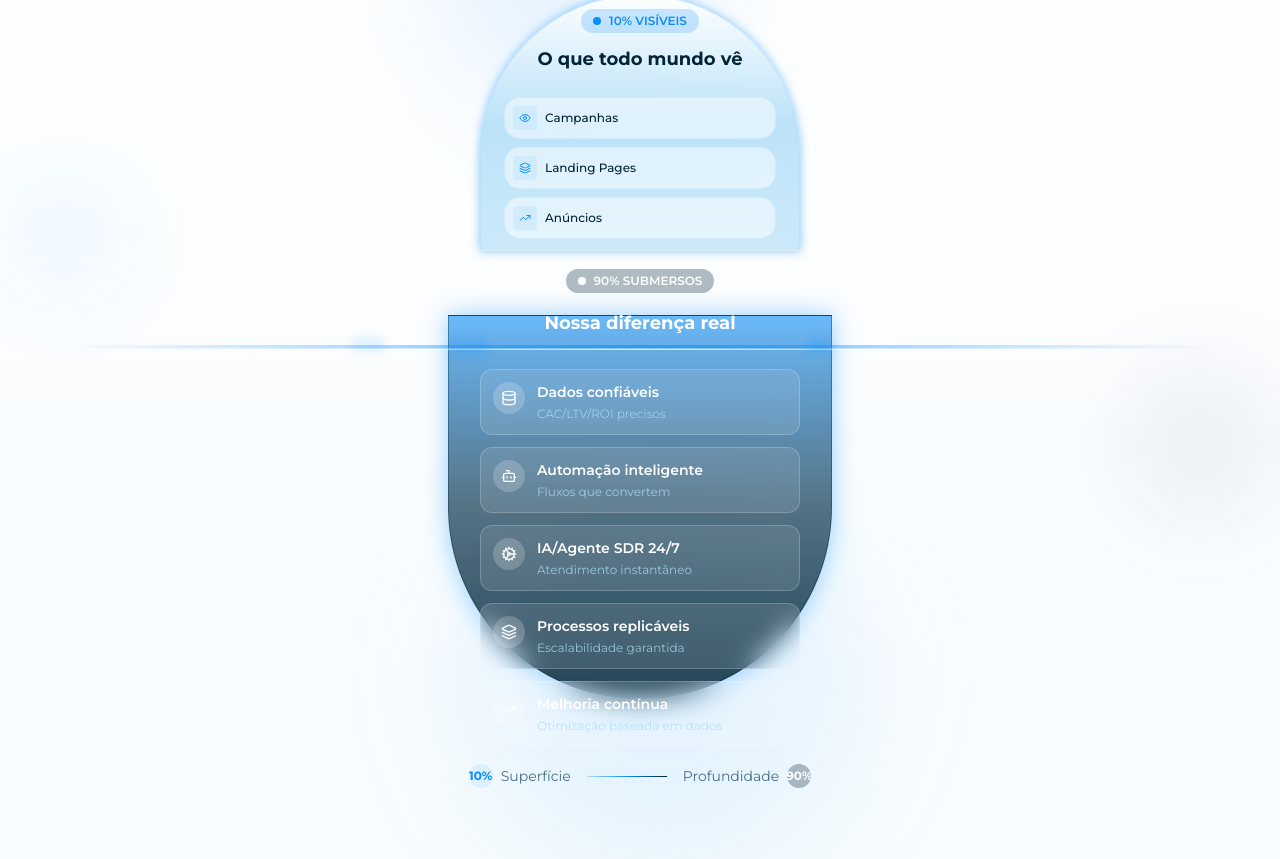
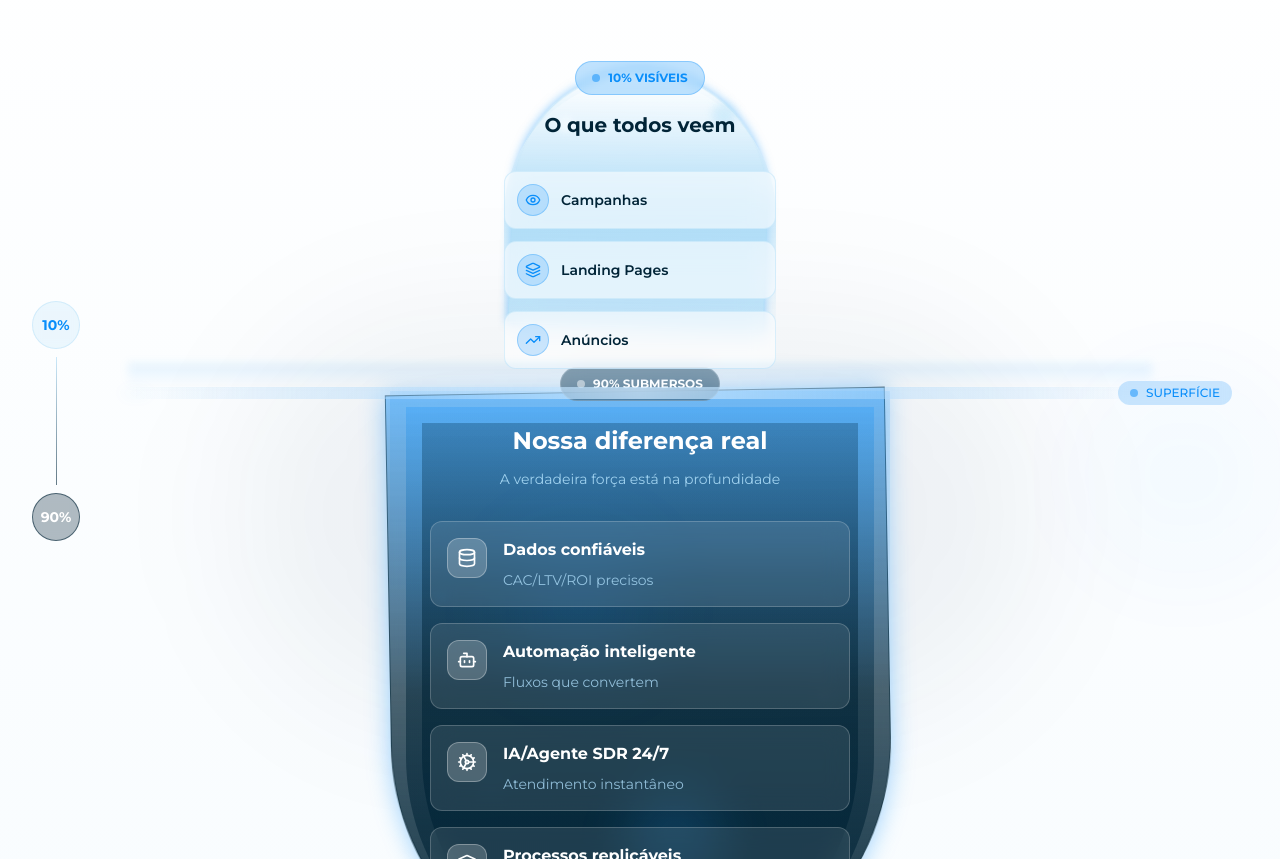
Before and after one commit to oguidomingos/iceberg-growth-engine, a React (Vite) app: page / in a window 1280 px wide. Shown: the part 1681-2540 px from the top of the page. Built offline with nearby package versions, Linux system fonts and the light colour scheme.

Commit message:
Refine Method Section

```diff
--- a/src/components/MethodSection.tsx
+++ b/src/components/MethodSection.tsx
@@ -16,68 +16,91 @@ const MethodSection = () => {
   ];
 
   return (
-    <section id="metodo" className="py-20 bg-gradient-ice relative overflow-hidden">
-      {/* Background elements */}
+    <section id="metodo" className="py-20 bg-gradient-ice relative overflow-hidden min-h-screen flex items-center">
+      {/* Animated background elements */}
       <div className="absolute inset-0">
-        <div className="absolute top-0 left-1/3 w-72 h-72 bg-ice-accent/10 rounded-full blur-3xl"></div>
-        <div className="absolute bottom-0 right-1/3 w-96 h-96 bg-ice-mid/10 rounded-full blur-3xl"></div>
+        <div className="absolute top-1/4 left-1/4 w-96 h-96 bg-ice-accent/8 rounded-full blur-3xl animate-pulse"></div>
+        <div className="absolute bottom-1/4 right-1/4 w-[500px] h-[500px] bg-ice-mid/6 rounded-full blur-3xl animate-pulse delay-1000"></div>
+        <div className="absolute top-1/2 left-1/2 transform -translate-x-1/2 -translate-y-1/2 w-[800px] h-[400px] bg-ice-dark/5 rounded-full blur-3xl"></div>
       </div>
 
       <div className="container mx-auto px-4 lg:px-8 relative z-10">
-        <div className="text-center mb-16">
-          <h2 className="font-montserrat font-bold text-3xl lg:text-4xl text-ice-dark mb-6">
+        <div className="text-center mb-20">
+          <h2 className="font-montserrat font-bold text-4xl lg:text-5xl text-ice-dark mb-6">
             A diferença está nos{" "}
             <span className="text-transparent bg-gradient-deep bg-clip-text">
               90% invisíveis
             </span>
           </h2>
+          <p className="font-montserrat text-lg text-muted-foreground max-w-2xl mx-auto">
+            Como um iceberg, o que realmente importa está abaixo da superfície
+          </p>
         </div>
 
         {/* Iceberg Visual Container */}
-        <div className="relative max-w-6xl mx-auto">
-          {/* Water Line Effect */}
-          <div className="absolute left-0 right-0 top-1/2 transform -translate-y-1/2 z-20">
-            <div className="h-1 bg-gradient-to-r from-transparent via-ice-accent/60 to-transparent"></div>
-            <div className="h-px bg-gradient-to-r from-transparent via-white/80 to-transparent"></div>
-            {/* Water ripples */}
-            <div className="absolute -top-2 left-1/4 w-8 h-4 bg-ice-accent/20 rounded-full blur-sm animate-pulse"></div>
-            <div className="absolute -top-1 right-1/3 w-6 h-3 bg-ice-accent/30 rounded-full blur-sm animate-pulse delay-300"></div>
-            <div className="absolute -bottom-2 left-1/3 w-10 h-5 bg-ice-accent/15 rounded-full blur-sm animate-pulse delay-700"></div>
+        <div className="relative max-w-5xl mx-auto">
+          {/* Animated Water Surface */}
+          <div className="absolute left-0 right-0 top-[35%] transform -translate-y-1/2 z-30">
+            {/* Main water line */}
+            <div className="relative h-3 bg-gradient-to-r from-transparent via-ice-accent/40 to-transparent">
+              <div className="absolute inset-0 bg-gradient-to-r from-transparent via-white/60 to-transparent"></div>
+
+              {/* Animated water ripples */}
+              <div className="absolute -top-1 left-1/6 w-6 h-2 bg-ice-accent/30 rounded-full blur-sm animate-ping"></div>
+              <div className="absolute top-1 right-1/5 w-4 h-1 bg-ice-mid/40 rounded-full blur-sm animate-ping delay-500"></div>
+              <div className="absolute -bottom-1 left-2/3 w-8 h-3 bg-ice-accent/20 rounded-full blur-sm animate-ping delay-1000"></div>
+
+              {/* Water surface reflection */}
+              <div className="absolute -top-6 left-0 right-0 h-6 bg-gradient-to-b from-ice-accent/10 to-transparent blur-sm"></div>
+            </div>
+
+            {/* Water label */}
+            <div className="absolute -right-20 top-1/2 transform -translate-y-1/2">
+              <div className="flex items-center gap-2 bg-ice-accent/20 rounded-full px-3 py-1 backdrop-blur-sm">
+                <div className="w-2 h-2 bg-ice-accent rounded-full animate-pulse"></div>
+                <span className="font-montserrat font-medium text-xs text-ice-accent">SUPERFÍCIE</span>
+              </div>
+            </div>
           </div>
 
           {/* Iceberg Structure */}
           <div className="relative">
             {/* Above Water - 10% Visible */}
-            <div className="relative z-10 pb-8">
-              {/* Iceberg Top Part */}
-              <div className="relative mx-auto w-80 h-64">
-                {/* Main iceberg shape - top */}
-                <div className="absolute inset-0 bg-gradient-to-b from-white/90 via-ice-light/80 to-ice-light/60 rounded-t-full border border-ice-light/40 shadow-glow-border-primary backdrop-blur-md"></div>
+            <div className="relative z-20 pb-4">
+              <div className="relative mx-auto w-80 h-72">
+                {/* Iceberg tip - realistic shape */}
+                <div className="absolute inset-x-8 top-0 bottom-8 bg-gradient-to-b from-white via-ice-light/90 to-ice-light/70 rounded-t-full border border-ice-light/50 shadow-glow-border-primary backdrop-blur-lg transform rotate-2"></div>
+                <div className="absolute inset-x-6 top-2 bottom-6 bg-gradient-to-b from-white/80 via-ice-light/60 to-transparent rounded-t-full"></div>
+
+                {/* Ice texture effects */}
+                <div className="absolute top-4 left-12 w-4 h-4 bg-white/60 rounded-full blur-sm"></div>
+                <div className="absolute top-8 right-16 w-6 h-6 bg-ice-light/40 rounded-full blur-sm"></div>
+                <div className="absolute top-12 left-20 w-3 h-3 bg-white/80 rounded-full blur-sm"></div>
 
                 {/* Content overlay */}
-                <div className="absolute inset-0 p-6 flex flex-col justify-center">
-                  <div className="text-center mb-4">
-                    <div className="inline-flex items-center gap-2 bg-ice-accent/20 rounded-full px-3 py-1 mb-3">
-                      <div className="w-2 h-2 bg-ice-accent rounded-full"></div>
-                      <span className="font-montserrat font-semibold text-xs text-ice-accent">10% VISÍVEIS</span>
+                <div className="absolute inset-0 p-6 flex flex-col justify-center z-10">
+                  <div className="text-center mb-6">
+                    <div className="inline-flex items-center gap-2 bg-ice-accent/25 rounded-full px-4 py-2 mb-4 backdrop-blur-sm border border-ice-accent/30">
+                      <div className="w-2 h-2 bg-ice-accent rounded-full animate-pulse"></div>
+                      <span className="font-montserrat font-bold text-xs text-ice-accent">10% VISÍVEIS</span>
                     </div>
-                    <h3 className="font-montserrat font-bold text-lg text-ice-dark mb-2">
-                      O que todo mundo vê
+                    <h3 className="font-montserrat font-bold text-xl text-ice-dark mb-2">
+                      O que todos veem
                     </h3>
                   </div>
 
-                  <div className="space-y-2">
+                  <div className="space-y-3">
                     {visibleItems.map((item, index) => {
                       const IconComponent = item.icon;
                       return (
                         <div
                           key={index}
-                          className="flex items-center gap-2 p-2 rounded-lg bg-white/50 backdrop-blur-sm border border-ice-light/30"
+                          className="flex items-center gap-3 p-3 rounded-xl bg-white/60 backdrop-blur-md border border-ice-light/40 shadow-glow-border-primary/50 hover:shadow-glow-border-primary transition-all duration-300 hover:scale-105"
                         >
-                          <div className="w-6 h-6 rounded bg-ice-light/30 flex items-center justify-center">
-                            <IconComponent className="w-3 h-3 text-ice-accent" />
+                          <div className="w-8 h-8 rounded-lg bg-ice-accent/20 flex items-center justify-center border border-ice-accent/30">
+                            <IconComponent className="w-4 h-4 text-ice-accent" />
                           </div>
-                          <span className="font-montserrat font-medium text-xs text-ice-dark">{item.label}</span>
+                          <span className="font-montserrat font-semibold text-sm text-ice-dark">{item.label}</span>
                         </div>
                       );
                     })}
@@ -87,44 +110,55 @@ const MethodSection = () => {
             </div>
 
             {/* Below Water - 90% Hidden */}
-            <div className="relative z-5 pt-8">
-              {/* Iceberg Bottom Part - Much Larger */}
-              <div className="relative mx-auto w-96 h-96">
-                {/* Main iceberg shape - bottom (wider and deeper) */}
-                <div className="absolute inset-0 bg-gradient-to-b from-ice-mid/70 via-ice-dark/60 to-ice-dark/80 rounded-b-full border border-ice-dark/40 shadow-glow-accent backdrop-blur-md"></div>
+            <div className="relative z-10 pt-4">
+              <div className="relative mx-auto w-[500px] h-[600px]">
+                {/* Massive underwater iceberg - more realistic proportions */}
+                <div className="absolute inset-0 bg-gradient-to-b from-ice-mid/60 via-ice-dark/70 to-ice-dark/90 rounded-b-full border border-ice-dark/50 shadow-glow-accent backdrop-blur-lg transform -rotate-1"></div>
+                <div className="absolute inset-x-4 top-4 bottom-0 bg-gradient-to-b from-ice-mid/40 via-ice-dark/50 to-ice-dark/70 rounded-b-full"></div>
+                <div className="absolute inset-x-8 top-8 bottom-4 bg-gradient-to-b from-ice-dark/30 via-ice-dark/60 to-ice-dark/80 rounded-b-full"></div>
 
-                {/* Underwater effect overlay */}
-                <div className="absolute inset-0 bg-gradient-to-b from-ice-accent/10 to-ice-dark/20 rounded-b-full"></div>
+                {/* Underwater lighting effects */}
+                <div className="absolute inset-0 bg-gradient-to-b from-ice-accent/15 via-transparent to-ice-dark/30 rounded-b-full"></div>
+                <div className="absolute top-1/4 left-1/4 w-32 h-32 bg-ice-accent/10 rounded-full blur-2xl"></div>
+                <div className="absolute top-2/3 right-1/3 w-24 h-24 bg-ice-mid/15 rounded-full blur-xl"></div>
+
+                {/* Deep water particles */}
+                <div className="absolute top-1/3 left-12 w-2 h-2 bg-ice-accent/30 rounded-full blur-sm animate-pulse delay-200"></div>
+                <div className="absolute top-1/2 right-16 w-1 h-1 bg-white/40 rounded-full blur-sm animate-pulse delay-700"></div>
+                <div className="absolute bottom-1/3 left-24 w-3 h-3 bg-ice-mid/20 rounded-full blur-sm animate-pulse delay-1200"></div>
 
                 {/* Content overlay */}
-                <div className="absolute inset-0 p-8 flex flex-col justify-center">
-                  <div className="text-center mb-6">
-                    <div className="inline-flex items-center gap-2 bg-ice-dark/30 rounded-full px-3 py-1 mb-4">
-                      <div className="w-2 h-2 bg-white rounded-full"></div>
-                      <span className="font-montserrat font-semibold text-xs text-white">90% SUBMERSOS</span>
+                <div className="absolute inset-0 p-10 flex flex-col justify-center z-10">
+                  <div className="text-center mb-8">
+                    <div className="inline-flex items-center gap-2 bg-ice-dark/40 rounded-full px-4 py-2 mb-6 backdrop-blur-md border border-white/20">
+                      <div className="w-2 h-2 bg-white rounded-full animate-pulse"></div>
+                      <span className="font-montserrat font-bold text-xs text-white">90% SUBMERSOS</span>
                     </div>
-                    <h3 className="font-montserrat font-bold text-lg text-white mb-2">
+                    <h3 className="font-montserrat font-bold text-2xl text-white mb-3">
                       Nossa diferença real
                     </h3>
+                    <p className="font-montserrat text-sm text-ice-light/90">
+                      A verdadeira força está na profundidade
+                    </p>
                   </div>
 
-                  <div className="space-y-3">
+                  <div className="space-y-4">
                     {hiddenItems.map((item, index) => {
                       const IconComponent = item.icon;
                       return (
                         <div
                           key={index}
-                          className="p-3 rounded-xl bg-white/10 backdrop-blur-md border border-white/20 hover:border-ice-accent/50 transition-all duration-300 hover:shadow-glow-border-secondary group"
+                          className="p-4 rounded-xl bg-white/10 backdrop-blur-md border border-white/20 hover:border-ice-accent/60 transition-all duration-500 hover:shadow-glow-border-secondary group hover:bg-white/15 hover:scale-105"
                         >
-                          <div className="flex items-start gap-3">
-                            <div className="w-8 h-8 rounded-lg bg-white/20 flex items-center justify-center group-hover:bg-white/30 transition-colors">
-                              <IconComponent className="w-4 h-4 text-white" />
+                          <div className="flex items-start gap-4">
+                            <div className="w-10 h-10 rounded-xl bg-white/20 flex items-center justify-center group-hover:bg-ice-accent/30 transition-all duration-300 border border-white/30 group-hover:border-ice-accent/50">
+                              <IconComponent className="w-5 h-5 text-white group-hover:text-ice-light transition-colors" />
                             </div>
                             <div className="flex-1">
-                              <h4 className="font-montserrat font-semibold text-white text-sm mb-1">
+                              <h4 className="font-montserrat font-bold text-white text-base mb-2 group-hover:text-ice-light transition-colors">
                                 {item.label}
                               </h4>
-                              <p className="font-montserrat text-xs text-ice-light/80">
+                              <p className="font-montserrat text-sm text-ice-light/80 group-hover:text-ice-light/90 transition-colors">
                                 {item.description}
                               </p>
                             </div>
@@ -138,24 +172,35 @@ const MethodSection = () => {
             </div>
           </div>
 
-          {/* Side decorative elements */}
-          <div className="absolute -left-16 top-1/4 w-32 h-32 bg-ice-accent/5 rounded-full blur-2xl"></div>
-          <div className="absolute -right-16 bottom-1/4 w-40 h-40 bg-ice-dark/5 rounded-full blur-2xl"></div>
+          {/* Depth indicators */}
+          <div className="absolute -left-24 top-1/4 hidden lg:flex flex-col items-center gap-2">
+            <div className="w-12 h-12 rounded-full bg-ice-light/20 border border-ice-light/40 flex items-center justify-center backdrop-blur-sm">
+              <span className="text-sm font-bold text-ice-accent">10%</span>
+            </div>
+            <div className="w-px h-32 bg-gradient-to-b from-ice-light/60 to-ice-dark/60"></div>
+            <div className="w-12 h-12 rounded-full bg-ice-dark/30 border border-ice-dark/60 flex items-center justify-center backdrop-blur-sm">
+              <span className="text-sm font-bold text-white">90%</span>
+            </div>
+          </div>
+
+          {/* Side environmental effects */}
+          <div className="absolute -right-32 top-1/3 w-48 h-48 bg-ice-accent/5 rounded-full blur-3xl animate-pulse delay-500"></div>
+          <div className="absolute -left-32 bottom-1/3 w-56 h-56 bg-ice-dark/8 rounded-full blur-3xl animate-pulse delay-1500"></div>
         </div>
 
-        {/* Bottom explanation */}
-        <div className="mt-16 text-center">
-          <div className="inline-flex items-center gap-4 text-sm text-muted-foreground font-montserrat">
-            <div className="flex items-center gap-2">
-              <div className="w-6 h-6 rounded-full bg-ice-light/30 flex items-center justify-center">
+        {/* Bottom legend */}
+        <div className="mt-20 text-center">
+          <div className="inline-flex items-center gap-6 text-base text-muted-foreground font-montserrat bg-white/50 backdrop-blur-sm rounded-full px-8 py-4 border border-ice-light/30">
+            <div className="flex items-center gap-3">
+              <div className="w-8 h-8 rounded-full bg-ice-light/40 border border-ice-accent/60 flex items-center justify-center">
                 <span className="text-xs font-bold text-ice-accent">10%</span>
               </div>
-              <span>Superfície</span>
+              <span className="font-semibold">Superfície Visível</span>
             </div>
-            <div className="w-20 h-px bg-gradient-to-r from-ice-light via-ice-accent to-ice-dark"></div>
-            <div className="flex items-center gap-2">
-              <span>Profundidade</span>
-              <div className="w-6 h-6 rounded-full bg-ice-dark/30 flex items-center justify-center">
+            <div className="w-32 h-1 bg-gradient-to-r from-ice-light via-ice-accent to-ice-dark rounded-full"></div>
+            <div className="flex items-center gap-3">
+              <span className="font-semibold">Profundidade Oculta</span>
+              <div className="w-8 h-8 rounded-full bg-ice-dark/40 border border-white/60 flex items-center justify-center">
                 <span className="text-xs font-bold text-white">90%</span>
               </div>
             </div>
```
